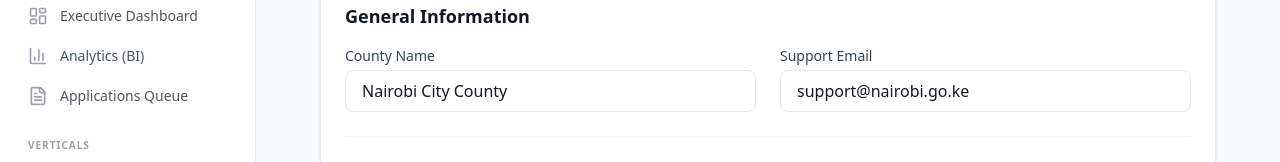
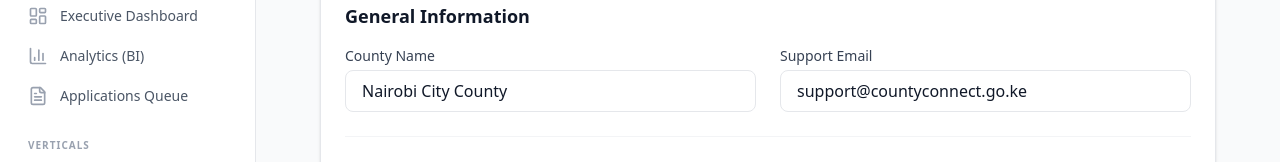
Before and after one commit to MadScie254/County-Connect, a React (Vite) app: page /admin/settings in a window 1280 px wide. Shown: the part 207-369 px from the top of the page. Built offline with nearby package versions, Linux system fonts and the light colour scheme.

Commit message:
feat(admin-settings): Update county name and support email fields to use dynamic values

```diff
--- a/src/pages/AdminSettings.tsx
+++ b/src/pages/AdminSettings.tsx
@@ -1,7 +1,10 @@
 import { DashboardLayout } from "@/components/DashboardLayout";
 import { Save } from "lucide-react";
+import { getSelectedCounty } from "@/lib/counties";
 
 export default function AdminSettings() {
+  const selectedCounty = getSelectedCounty();
+
   return (
     <DashboardLayout role="admin">
       <div className="max-w-4xl mx-auto space-y-8">
@@ -17,11 +20,11 @@ export default function AdminSettings() {
               <div className="grid grid-cols-1 md:grid-cols-2 gap-6">
                 <div>
                   <label className="block text-sm font-medium text-gray-700 mb-1">County Name</label>
-                  <input type="text" defaultValue="Nairobi City County" className="w-full px-4 py-2 border border-gray-200 rounded-lg focus:ring-2 focus:ring-emerald-500" />
+                  <input type="text" defaultValue={selectedCounty.name} className="w-full px-4 py-2 border border-gray-200 rounded-lg focus:ring-2 focus:ring-emerald-500" />
                 </div>
                 <div>
                   <label className="block text-sm font-medium text-gray-700 mb-1">Support Email</label>
-                  <input type="email" defaultValue="support@nairobi.go.ke" className="w-full px-4 py-2 border border-gray-200 rounded-lg focus:ring-2 focus:ring-emerald-500" />
+                  <input type="email" defaultValue="support@countyconnect.go.ke" className="w-full px-4 py-2 border border-gray-200 rounded-lg focus:ring-2 focus:ring-emerald-500" />
                 </div>
               </div>
             </div>
```
